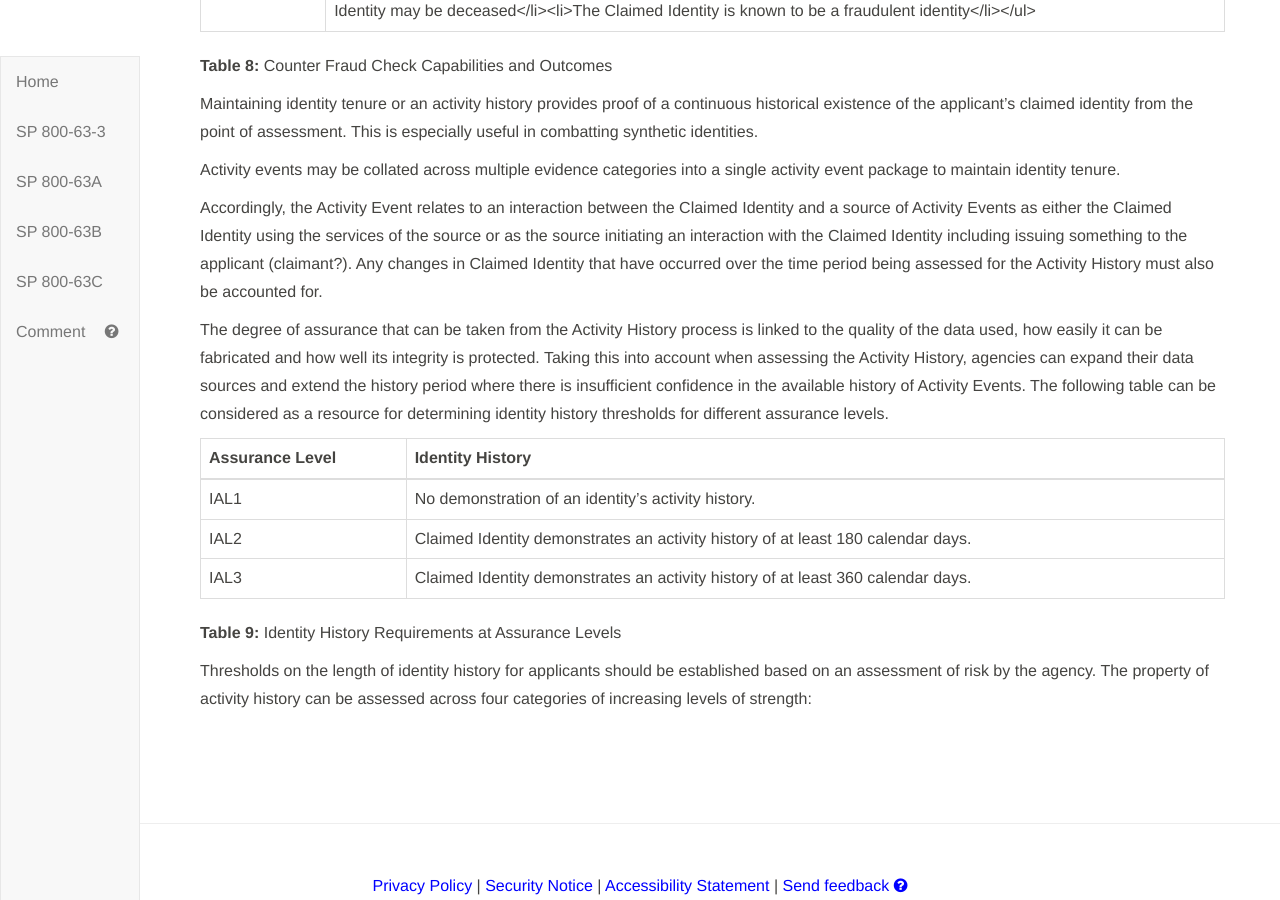
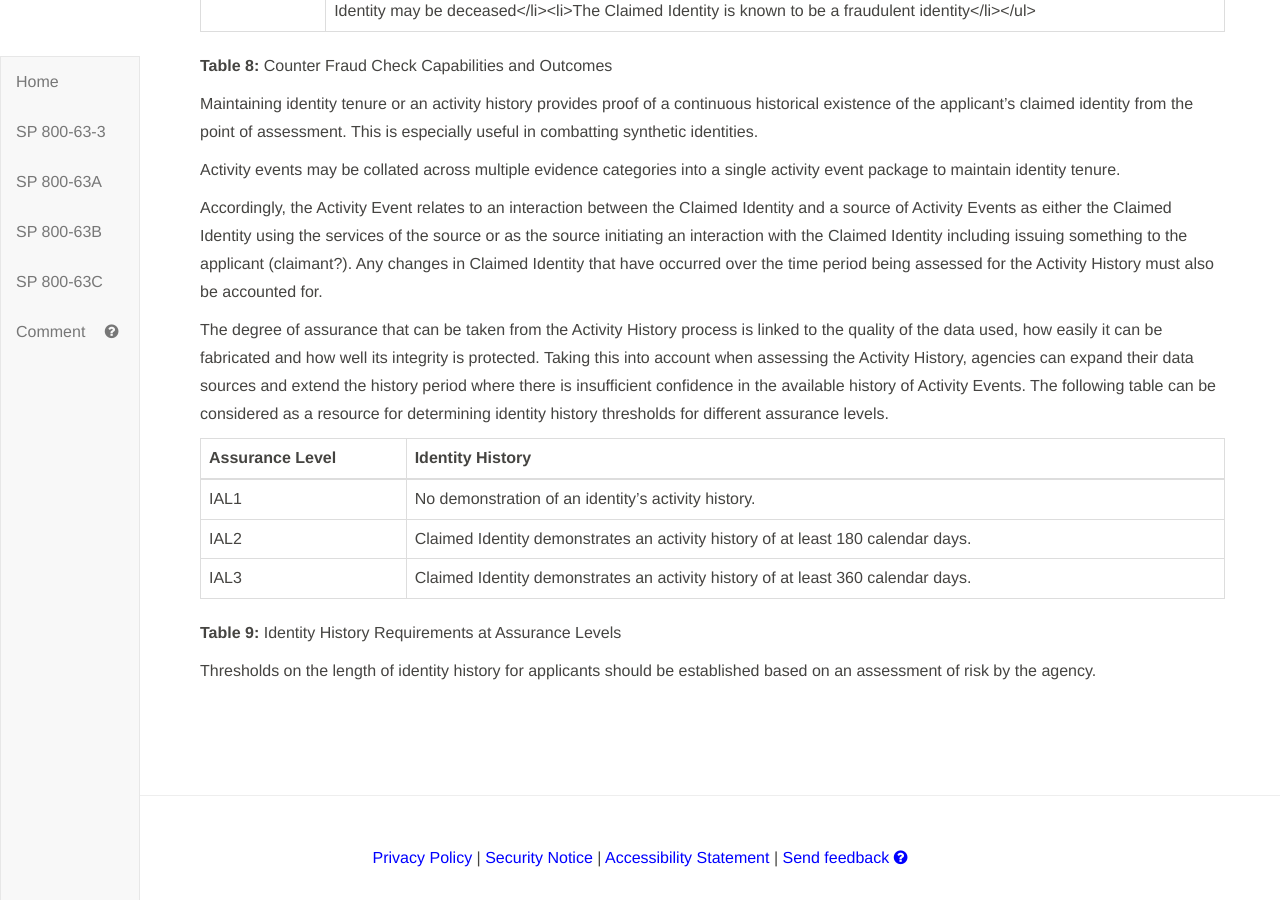
Before and after one commit to tridentity/800-63A-ImplGuide, a Jekyll site: the page built from 9_Counter-Fraud-and-Identity-Tenure.md, in a window 1280 px wide and 900 px high, scrolled down 1113 px. Built offline with Jekyll 4.4.1, drawn with Linux system fonts in a browser that asks for light colours; our own code applies the rules of GitHub Pages for plain Markdown files; after the commit the page ends 1985 px from its top, so only the background shows below that.

Commit message:
Update 9_Counter-Fraud-and-Identity-Tenure.md

```diff
--- a/9_Counter-Fraud-and-Identity-Tenure.md
+++ b/9_Counter-Fraud-and-Identity-Tenure.md
@@ -43,4 +43,3 @@ The degree of assurance that can be taken from the Activity History process is l
 **Table 9:** Identity History Requirements at Assurance Levels
 
 Thresholds on the length of identity history for applicants should be established based on an assessment of risk by the agency.
-The property of activity history can be assessed across four categories of increasing levels of strength:
```
